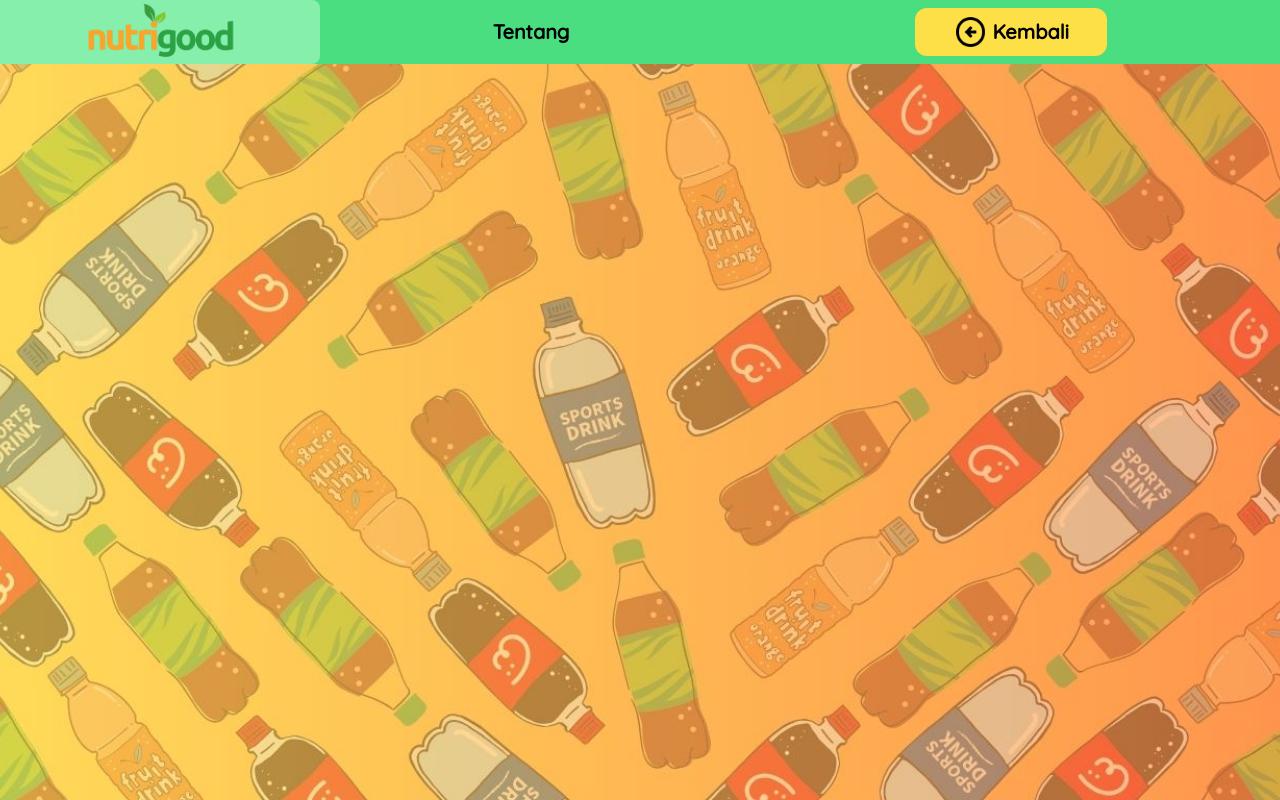
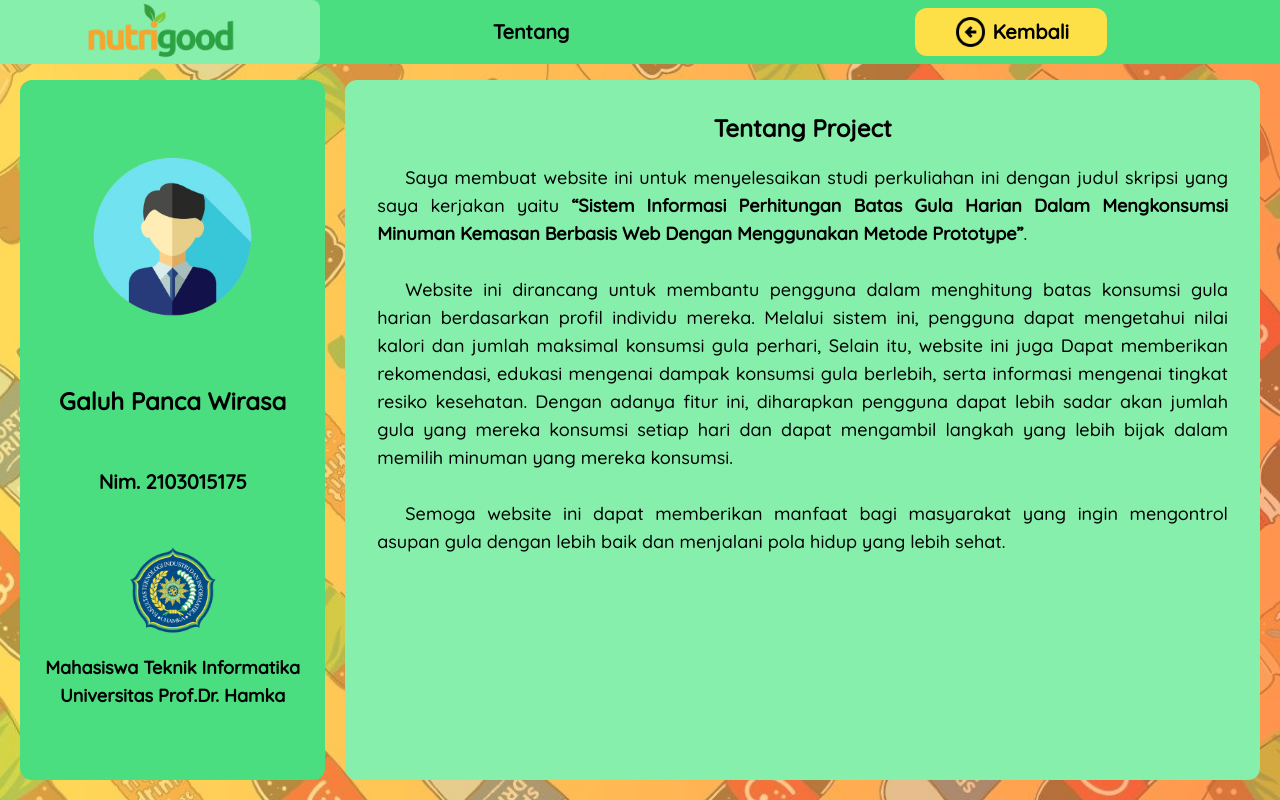
Before and after one commit to GaluhPncWirs/consumption-limit-for-packaged-beverages, a Next.js app: page /about in a window 1280 px wide. Built offline with nearby package versions, Linux system fonts and the light colour scheme.

Commit message:
selesai menambahkan content di page tentang tinggal responsivenya

```diff
--- a/src/app/about/page.tsx
+++ b/src/app/about/page.tsx
@@ -1,15 +1,76 @@
 "use client";
 
 import NavigasiBar from "@/components/navbar/navigasiBar";
+import Image from "next/image";
 import { usePathname } from "next/navigation";
 
 export default function AboutProject() {
   const path = usePathname();
   return (
-    <div>
+    <div className="h-screen">
       <NavigasiBar path={path} props={""} />
-      <div className="h-screen">
-        <h1>this is my project</h1>
+      <div className="flex pt-20 pb-5 gap-5 mx-5 h-full">
+        <div className="basis-1/4 bg-green-400 rounded-xl px-5 py-10">
+          <div className="flex justify-evenly h-full items-center flex-col gap-5">
+            <Image
+              src={"/images/userProfile.png"}
+              alt="profile"
+              width={50}
+              height={50}
+              className="w-4/6 bg-cover bg-center"
+            />
+            <h1 className="font-bold text-2xl">Galuh Panca Wirasa</h1>
+            <h2 className="font-semibold text-xl">Nim. 2103015175</h2>
+            <div className="flex flex-col justify-center items-center gap-5">
+              <Image
+                src={"/images/logo_uhamka_FTII.png"}
+                alt="logo UHAMKA"
+                width={50}
+                height={50}
+                className="w-2/5 bg-cover bg-center"
+              />
+              <h3 className="font-semibold text-lg text-center">
+                Mahasiswa Teknik Informatika Universitas Prof.Dr. Hamka
+              </h3>
+            </div>
+          </div>
+        </div>
+        <div className="basis-9/12 bg-green-300 rounded-xl p-8">
+          <h1 className="text-2xl font-bold text-center mb-5">
+            Tentang Project
+          </h1>
+          <div className="text-justify font-medium text-lg">
+            <p className="indent-7">
+              Saya membuat website ini untuk menyelesaikan studi perkuliahan ini
+              dengan judul skripsi yang saya kerjakan yaitu{" "}
+              <span className="font-semibold">
+                “Sistem Informasi Perhitungan Batas Gula Harian Dalam
+                Mengkonsumsi Minuman Kemasan Berbasis Web Dengan Menggunakan
+                Metode Prototype”
+              </span>
+              .
+            </p>
+            <br />
+            <p className="indent-7">
+              Website ini dirancang untuk membantu pengguna dalam menghitung
+              batas konsumsi gula harian berdasarkan profil individu mereka.
+              Melalui sistem ini, pengguna dapat mengetahui nilai kalori dan
+              jumlah maksimal konsumsi gula perhari, Selain itu, website ini
+              juga Dapat memberikan rekomendasi, edukasi mengenai dampak
+              konsumsi gula berlebih, serta informasi mengenai tingkat resiko
+              kesehatan. Dengan adanya fitur ini, diharapkan pengguna dapat
+              lebih sadar akan jumlah gula yang mereka konsumsi setiap hari dan
+              dapat mengambil langkah yang lebih bijak dalam memilih minuman
+              yang mereka konsumsi.
+            </p>
+            <br />
+            <p className="indent-7">
+              Semoga website ini dapat memberikan manfaat bagi masyarakat yang
+              ingin mengontrol asupan gula dengan lebih baik dan menjalani pola
+              hidup yang lebih sehat.
+            </p>
+          </div>
+        </div>
       </div>
     </div>
   );
```
Also changed, not shown: public/images/logo_uhamka_FTII.png (added), public/images/userProfile.png (added).
